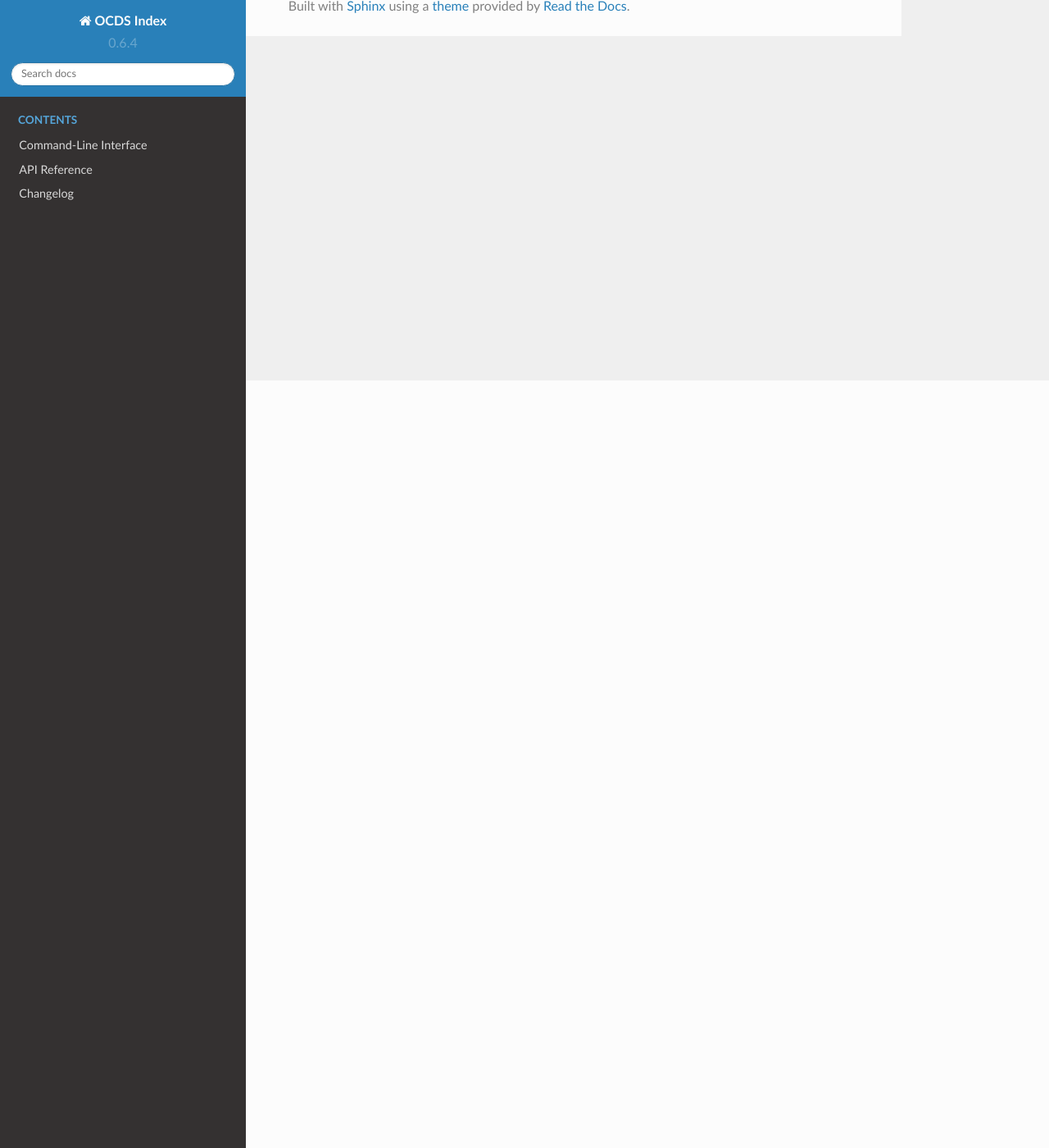
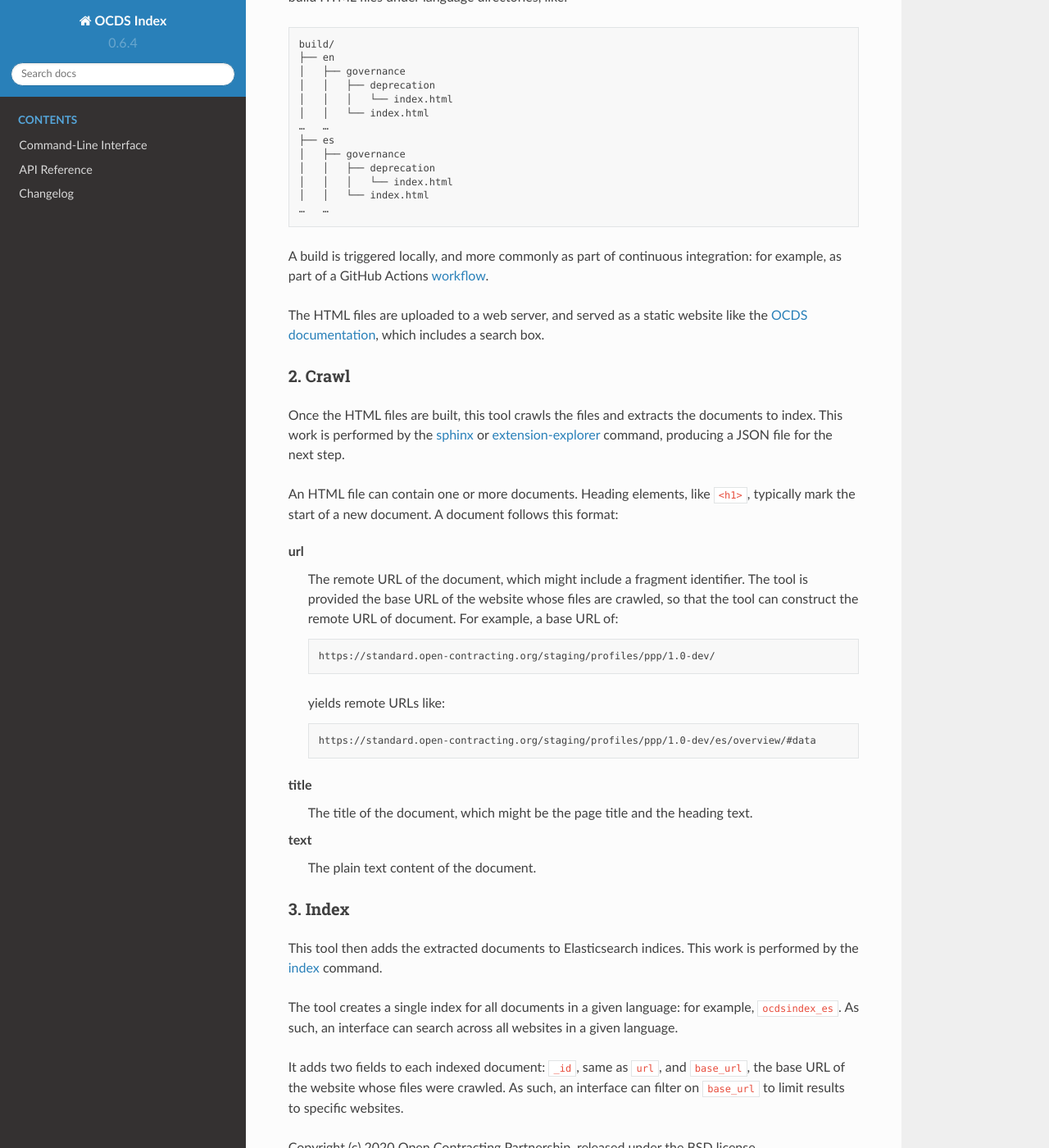
Before and after one commit to open-contracting/ocds-index, a Sphinx documentation site: the page built from docs/index.rst, in a window 1280 px wide and 1400 px high, scrolled down 936 px. Shown: the whole window at 82% size. Built offline with Sphinx 7.4.7 and the Read the Docs theme 2.0.0, drawn with Linux system fonts in a browser that asks for light colours; some of the changed text lies outside the part shown.

Commit message:
docs: Add "How it works" section. cli: Add index command.

```diff
--- a/docs/index.rst
+++ b/docs/index.rst
@@ -17,4 +17,66 @@ To install:
    library
    changelog
 
+How it works
+------------
+
+1. Build
+~~~~~~~~
+
+The repositories for standard documentation, `profiles <https://github.com/open-contracting/standard_profile_template>`__ and the `Extension Explorer <https://github.com/open-contracting/extension-explorer>`__ contain scripts to build HTML files under language directories, like:
+
+.. code-block:: none
+
+   build/
+   ├── en
+   │   ├── governance
+   │   │   ├── deprecation
+   │   │   │   └── index.html
+   │   │   └── index.html
+   …   …
+   ├── es
+   │   ├── governance
+   │   │   ├── deprecation
+   │   │   │   └── index.html
+   │   │   └── index.html
+   …   …
+
+A build is triggered locally, and more commonly as part of continuous integration: for example, as part of a GitHub Actions `workflow <https://github.com/open-contracting/standard_profile_template/blob/master/.github/workflows/ci.yml#L24-L28>`__.
+
+The HTML files are uploaded to a web server, and served as a static website like the `OCDS documentation <https://standard.open-contracting.org/latest/>`__, which includes a search box.
+
+2. Crawl
+~~~~~~~~
+
+Once the HTML files are built, this tool crawls the files and extracts the documents to index. This work is performed by the :ref:`sphinx` or :ref:`extension-explorer` command, producing a JSON file for the next step.
+
+An HTML file can contain one or more documents. Heading elements, like ``<h1>``, typically mark the start of a new document. A document follows this format:
+
+url
+  The remote URL of the document, which might include a fragment identifier. The tool is provided the base URL of the website whose files are crawled, so that the tool can construct the remote URL of document. For example, a base URL of:
+
+  .. code-block:: none
+
+     https://standard.open-contracting.org/staging/profiles/ppp/1.0-dev/
+
+  yields remote URLs like:
+
+  .. code-block:: none
+
+     https://standard.open-contracting.org/staging/profiles/ppp/1.0-dev/es/overview/#data
+
+title
+  The title of the document, which might be the page title and the heading text.
+text
+  The plain text content of the document.
+
+3. Index
+~~~~~~~~
+
+This tool then adds the extracted documents to Elasticsearch indices. This work is performed by the :ref:`index` command.
+
+The tool creates a single index for all documents in a given language: for example, ``ocdsindex_es``. As such, an interface can search across all websites in a given language.
+
+It adds two fields to each indexed document: ``_id``, same as ``url``, and ``base_url``, the base URL of the website whose files were crawled. As such, an interface can filter on ``base_url`` to limit results to specific websites.
+
 Copyright (c) 2020 Open Contracting Partnership, released under the BSD license
```
Also changed, not shown: docs/cli.rst (+55 -4 lines), 2 other files.
